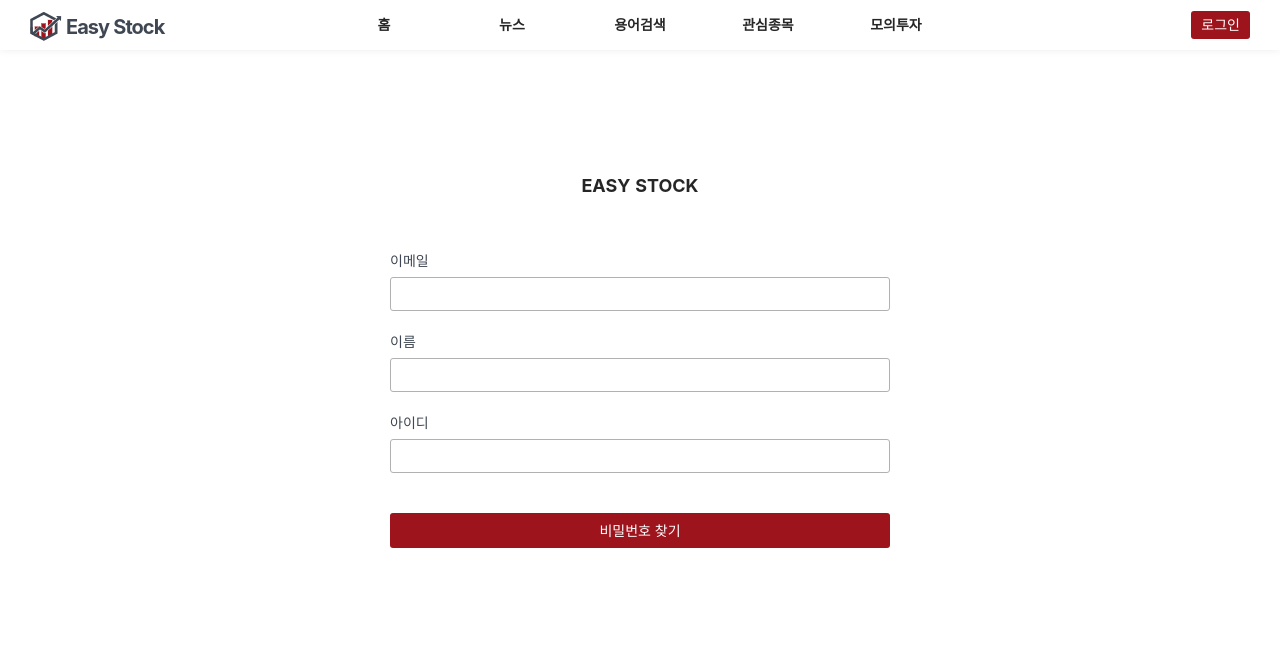
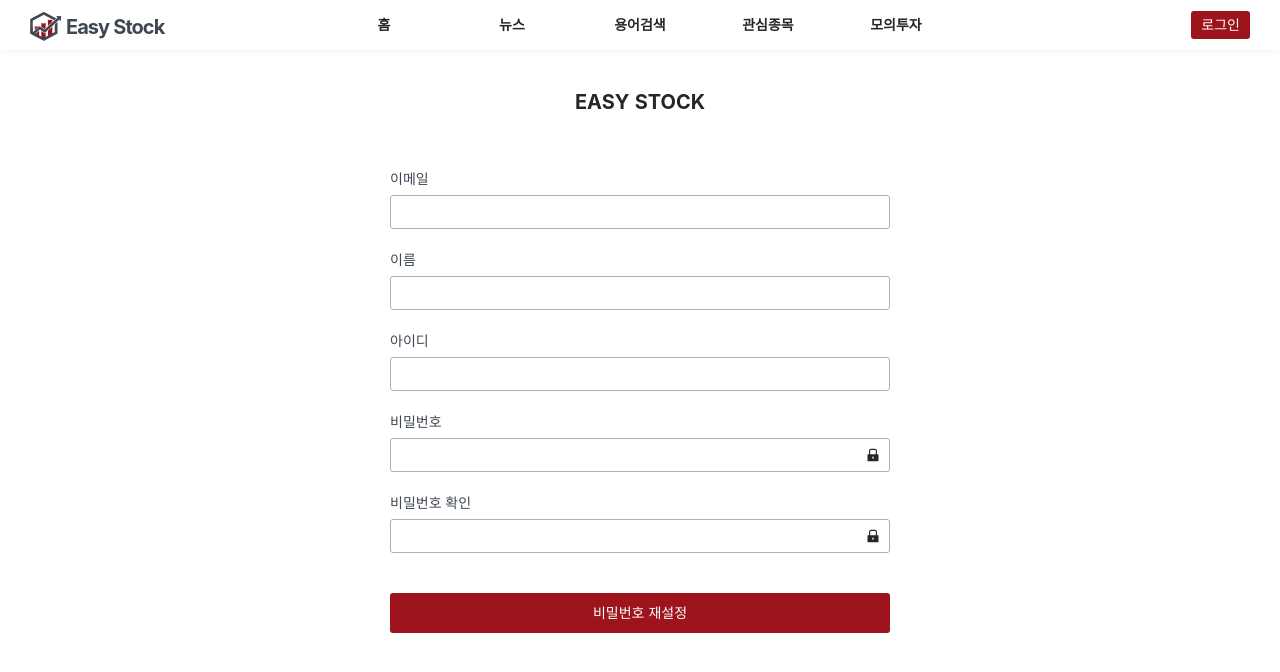
Before and after one commit to chorong4641/STOCK, a React (Create React App) app in the folder frontend/: page /findPwd in a window 1280 px wide. Shown: the top 672 px of the page. Built offline with nearby package versions, Linux system fonts and the light colour scheme.

Commit message:
아이디찾기, 비밀번호 재설정 구현

```diff
--- a/frontend/src/components/FindId.jsx
+++ b/frontend/src/components/FindId.jsx
@@ -1,4 +1,4 @@
-import React from "react";
+import React, { useState } from "react";
 import styled from "styled-components";
 import { useForm } from "react-hook-form";
 import { useHistory } from "react-router-dom";
@@ -11,28 +11,35 @@
   //
 `;
 
-function FindId(props) {
+function FindId() {
   const history = useHistory();
-  const { errors, register, handleSubmit } = useForm({ mode: "all" });
+  const { errors, register, handleSubmit } = useForm({ mode: "onBlur" });
+  const [userId, setUserId] = useState("");
+  const [errorMsg, setErrorMsg] = useState("");
 
+  // 아이디 찾기
   const onFindId = async (formData) => {
+    // 에러 메시지 초기화
+    setErrorMsg("");
+
+    const { email, name } = formData;
     const params = {
-      ...formData,
+      email,
+      name,
     };
 
-    // await axios
-    //   .post(`/api/user/findId`, params)
-    //   .then((res) => {
-    //     if (!res?.data?.error) {
-    //       //
-    //     } else {
-    //       //
-    //     }
-    //   })
-    //   .catch((error) => {
-    //     console.log("onFindId", error);
-    //   });
-    //
+    await axios
+      .post(`/api/user/find_id`, params)
+      .then((res) => {
+        if (!res?.data?.error) {
+          setUserId(res.data?.data?.id);
+        } else {
+          setErrorMsg("사용자 정보가 올바르지 않습니다.");
+        }
+      })
+      .catch((error) => {
+        console.log("onFindId", error);
+      });
   };
 
   return (
@@ -40,6 +47,15 @@
       <form onSubmit={handleSubmit(onFindId)} autoComplete="off">
         <div className="page-title">EASY STOCK</div>
 
+        {userId ? (
+          <div className="find-result">
+            <div className="find-text">
+              아이디는 <b>{userId}</b>입니다.
+            </div>
+            <button onClick={() => history.push("/login")}>로그인 하러가기</button>
+          </div>
+        ) : (
+          <>
             <div className="input-item">
               <div className="label">이메일</div>
               <CommonInput
@@ -66,9 +82,14 @@
               />
             </div>
 
+            {/* 에러 메시지 */}
+            {!!errorMsg && <div className="error-message">{errorMsg}</div>}
+
             <button type="submit" className="login-btn">
               아이디 찾기
             </button>
+          </>
+        )}
       </form>
     </FindIdStyled>
   );
--- a/frontend/src/components/FindPwd.jsx
+++ b/frontend/src/components/FindPwd.jsx
@@ -1,4 +1,4 @@
-import React from "react";
+import React, { useState } from "react";
 import styled from "styled-components";
 import { useForm } from "react-hook-form";
 import { useHistory } from "react-router-dom";
@@ -11,35 +11,67 @@
   //
 `;
 
-function FindPwd(props) {
+function FindPwd() {
   const history = useHistory();
-  const { errors, register, handleSubmit } = useForm({ mode: "all" });
+  const { errors, register, handleSubmit, watch } = useForm({ mode: "onBlur" });
+  const watchValues = watch();
+  // 에러 메시지
+  const [errorMsg, setErrorMsg] = useState("");
+  // 비밀번호 재설정 완료 여부
+  const [finish, setFinish] = useState(false);
 
-  const onFindPwd = async (formData) => {
+  // 사용자 정보 확인
+  const onCheckInfo = async (formData) => {
+    // 에러 메시지 초기화
+    setErrorMsg("");
+
+    const { email, name, id } = formData;
     const params = {
-      ...formData,
+      email,
+      name,
+      id,
     };
 
-    // await axios
-    //   .post(`/api/user/FindPwd`, params)
-    //   .then((res) => {
-    //     if (!res?.data?.error) {
-    //       //
-    //     } else {
-    //       //
-    //     }
-    //   })
-    //   .catch((error) => {
-    //     console.log("onFindPwd", error);
-    //   });
-    //
+    await axios
+      .post(`/api/user/confirm_pw`, params)
+      .then((res) => {
+        if (!res?.data?.error) {
+          // 비밀번호 재설정 api 호출
+          onSetPwd(formData);
+        } else {
+          setErrorMsg("사용자 정보가 올바르지 않습니다.");
+        }
+      })
+      .catch((error) => {
+        console.log("onCheckInfo", error);
+      });
+  };
+
+  // 비밀번호 재설정
+  const onSetPwd = async (formData) => {
+    const params = { pw: formData.pw };
+
+    await axios
+      .post(`/api/user/reset_pw`, params)
+      .then((res) => {
+        if (!res?.data?.error) {
+          setFinish(true);
+        } else {
+          setErrorMsg("사용자 정보가 올바르지 않습니다.");
+        }
+      })
+      .catch((error) => {
+        console.log("onSetPwd", error);
+      });
   };
 
   return (
     <FindPwdStyled>
-      <form onSubmit={handleSubmit(onFindPwd)} autoComplete="off">
+      <form onSubmit={handleSubmit(onCheckInfo)} autoComplete="off">
         <div className="page-title">EASY STOCK</div>
-
+        {!finish ? (
+          // 이메일, 이름, 아이디, 비밀번호, 비밀번호 확인
+          <>
             <div className="input-item">
               <div className="label">이메일</div>
               <CommonInput
@@ -52,7 +84,6 @@
                 }}
               />
             </div>
-
             <div className="input-item">
               <div className="label">이름</div>
               <CommonInput
@@ -65,7 +96,6 @@
                 }}
               />
             </div>
-
             <div className="input-item">
               <div className="label">아이디</div>
               <CommonInput
@@ -78,10 +108,47 @@
                 }}
               />
             </div>
+            {/* 사용자 정보 에러 메시지 */}
+            {!!errorMsg && <div className="error-message">{errorMsg}</div>}
 
+            <div className="input-item">
+              <div className="label">비밀번호</div>
+              <CommonInput
+                type="password"
+                name="pw"
+                error={errors.pw}
+                register={register}
+                validation={{ validate: { required: (value) => validRequired(value) } }}
+              />
+            </div>
+            <div className="input-item">
+              <div className="label">비밀번호 확인</div>
+              <CommonInput
+                type="password"
+                name="pwCheck"
+                error={errors.pwCheck}
+                register={register}
+                validation={{
+                  validate: {
+                    required: (value) => validRequired(value),
+                    matched: (value) => (value === watchValues.pw ? undefined : "비밀번호가 일치하지 않습니다."),
+                  },
+                }}
+              />
+            </div>
+
+            {/* 비밀번호 재설정 버튼 */}
             <button type="submit" className="login-btn">
-          비밀번호 찾기
+              비밀번호 재설정
             </button>
+          </>
+        ) : (
+          // 비밀번호 재설정 완료 화면
+          <div className="find-result">
+            <div className="find-text">비밀번호가 재설정되었습니다.</div>
+            <button onClick={() => history.push("/login")}>로그인 하러가기</button>
+          </div>
+        )}
       </form>
     </FindPwdStyled>
   );
--- a/frontend/src/components/Login.jsx
+++ b/frontend/src/components/Login.jsx
@@ -16,7 +16,6 @@
     a {
       padding: 0 10px;
       color: #3f4753;
-      font-size: 13px;
       border-right: 1px solid #b1b1b1;
 
       &:last-child {
@@ -30,7 +29,7 @@
   const history = useHistory();
   const [state, dispatch] = useContext(store);
   const { errors, register, handleSubmit } = useForm({ mode: "all" });
-  const [errorMessage, setErrorMessage] = useState("");
+  const [errorMsg, setErrorMsg] = useState("");
 
   const onLogin = async (formData) => {
     const params = {
@@ -44,7 +43,7 @@
           dispatch(login(res.data.data));
           history.push(`/stock`);
         } else {
-          setErrorMessage("아이디/비밀번호가 일치하지 않습니다.");
+          setErrorMsg("아이디/비밀번호가 일치하지 않습니다.");
         }
       })
       .catch((error) => {
@@ -78,7 +77,9 @@
             validation={{ validate: { required: (value) => validRequired(value) } }}
           />
         </div>
-        <div className="error-message">{errorMessage}</div>
+
+        {/* 에러 메시지 */}
+        {!!errorMsg && <div className="error-message">{errorMsg}</div>}
 
         <button type="submit" className="login-btn">
           로그인
--- a/frontend/src/components/common/CommonInput.jsx
+++ b/frontend/src/components/common/CommonInput.jsx
@@ -10,7 +10,9 @@
   input {
     position: relative;
     width: 100%;
-    padding: 5px 35px 5px 5px;
+    height: "40px"
+    padding: "0px 35px 0px 10px"
+    font-size: "15px"
     border: 1px solid #b1b1b1;
     border-radius: 3px;
     outline: none;
@@ -19,6 +21,21 @@
       background-color: #fbfbfb;
       opacity: 0.7;
       pointer-events: none;
+    }
+  }
+
+  input[type="number"] {
+    height: "45px";
+    padding-left: 10px;
+    background-color: #fff;
+    font-size: 18px;
+    border: 1px solid #d9d9d9;
+    border-radius: 2px;
+
+    &::-webkit-outer-spin-button,
+    &::-webkit-inner-spin-button {
+      -webkit-appearance: none;
+      margin: 0;
     }
   }
 
--- a/frontend/src/components/common/Styled.jsx
+++ b/frontend/src/components/common/Styled.jsx
@@ -19,7 +19,7 @@
 
     .page-title {
       margin-bottom: 30px;
-      font-size: 18px;
+      font-size: 20px;
       font-weight: bold;
       text-align: center;
     }
@@ -34,10 +34,21 @@
     }
 
     button {
-      height: 35px;
+      height: 40px;
       margin-top: 40px;
+      padding: 0 15px;
       color: #fff;
       background-color: #9d141d;
     }
+
+    .find-result {
+      padding: 20px 0;
+      text-align: center;
+
+      .find-text {
+        padding: 30px 0;
+        font-size: 18px;
+      }
+    }
   }
 `;
```
Lines whose indentation alone changed are shown as unchanged.
